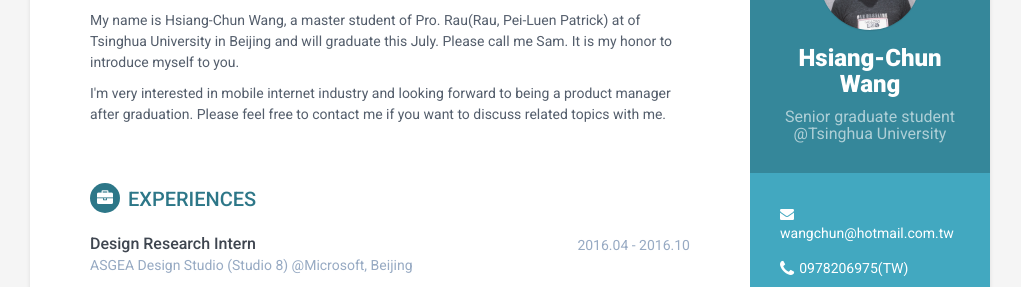
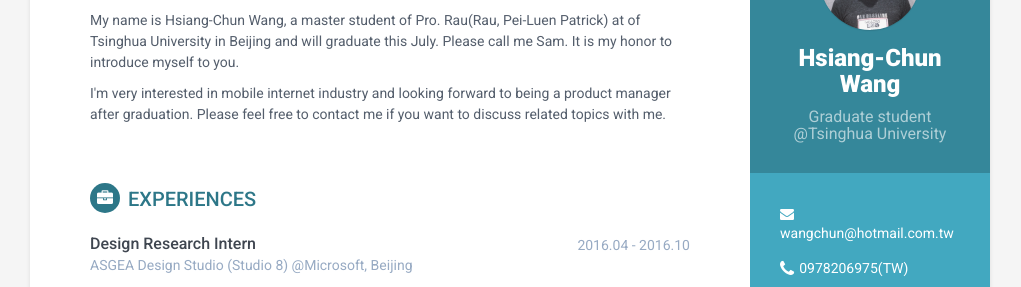
Before and after one commit to hsiangchunwang/hsiangchunwang.github.io, a Jekyll site: the page built from index.html, in a window 1280 px wide. Shown: the part 130-417 px from the top of the page, without its empty margins (130-1151 px from the left). Built offline with Jekyll 4.4.1, drawn with Linux system fonts in a browser that asks for light colours.

Commit message:
Update _config.yml

```diff
--- a/_config.yml
+++ b/_config.yml
@@ -14,7 +14,7 @@ baseurl: '/hsiangchunwang.github.io' #change it according to your repository nam
 
 #Profile information
 name: Hsiang-Chun Wang
-tagline: Senior graduate student @Tsinghua University
+tagline: Graduate student @Tsinghua University
 pic: hsiangchunwangprofile.png  #place a 100x100 picture inside /assets/images/ folder and provide the name of the file below
 
 #sidebar links
```
